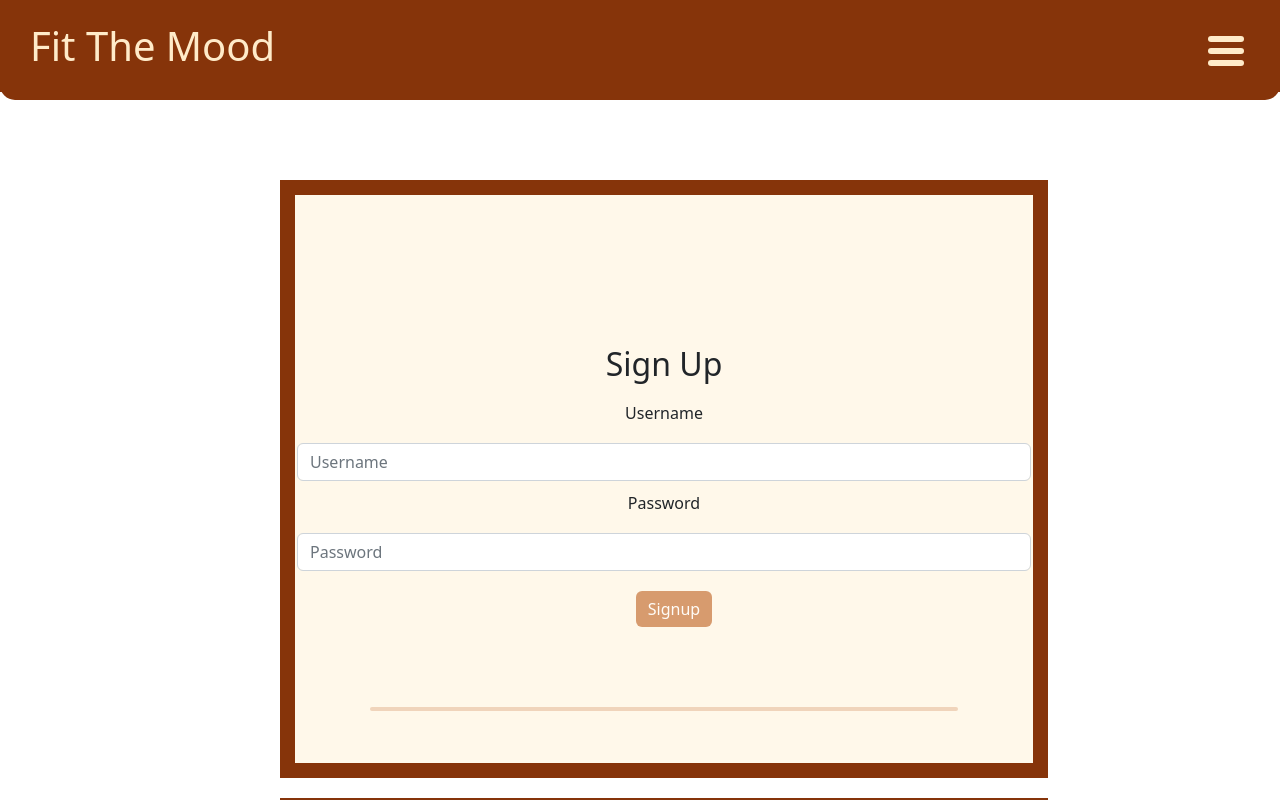
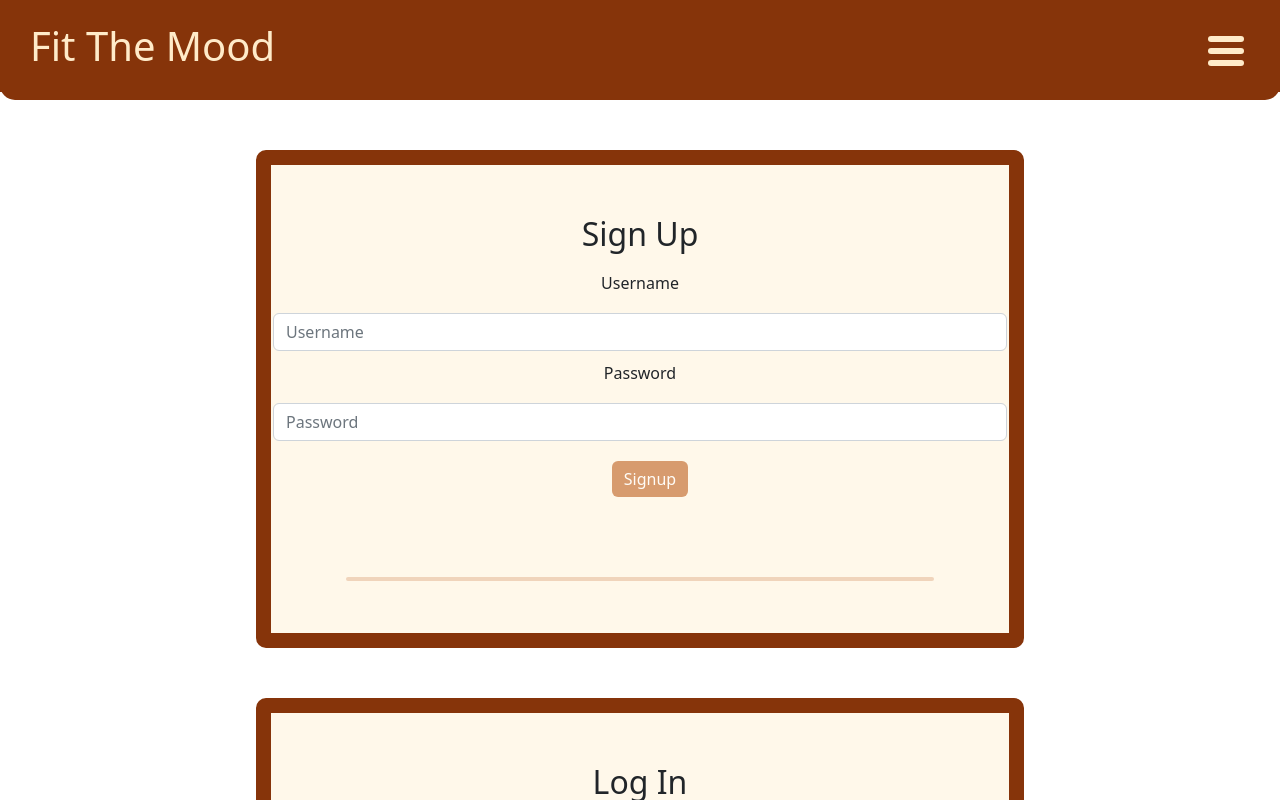
Before and after one commit to halliemestas/FitTheMood, a React (Create React App) app in the folder client/: page / in a window 1280 px wide. Shown: the top 800 px of the page. Built offline with nearby package versions, Linux system fonts and the light colour scheme.

Commit message:
fixed formatting of  login and signup divs

```diff
--- a/client/src/Components/pages/login.js
+++ b/client/src/Components/pages/login.js
@@ -100,6 +100,7 @@ const Login = () => {
           className="buttonFormatter loginButton"
         >Login</Button>
       </Form>
+      <hr className="horizontalRule"/>
     </div>
   );
 };
--- a/client/src/styles/universal.css
+++ b/client/src/styles/universal.css
@@ -31,8 +31,14 @@
 
 .mainDiv {
   background-color: #FFF8EA;
-  padding-top: 150px !important;
   padding-bottom: 30px;
+  width: 60%;
+  text-align: center;
+  border: 15px solid #86340A;
+  padding: 2px;
+  margin: 20px;
+  position: relative;
+
 }
 
 .paulGreeting{
@@ -64,8 +70,27 @@
   margin: 50px auto;
 }
 
+.signupDiv {
+	margin-top: 150px !important;
+	margin-bottom: 50px !important;
+}
+
 .loginDiv {
   padding-top: 50px !important;
+  margin-bottom: 120px !important;
+  margin-top: 50px;
+}
+
+.loginDiv, .signupDiv {
+	background-color: #FFF8EA;
+    padding-top: 50px !important;
+    padding-bottom: 30px;
+	width: 60%;
+	text-align: center;
+	border: 15px solid #86340A;
+	padding: 2px;
+	margin: auto;
+	border-radius: 10px;
 }
 
 .loginButton,
@@ -207,17 +232,3 @@
 .server .skillbar-bar {
 	background: #d43227;
 }
-
-.loginDiv, .signupDiv {
-	background-color: #FFF8EA;
-    padding-top: 150px !important;
-    padding-bottom: 30px;
-	width: 60%;
-	text-align: center;
-	border: 15px solid #86340A;
-	padding: 2px;
-	margin: 20px;
-	position: relative;
-	top: 160px;
-	left: 260px;
-}
```
